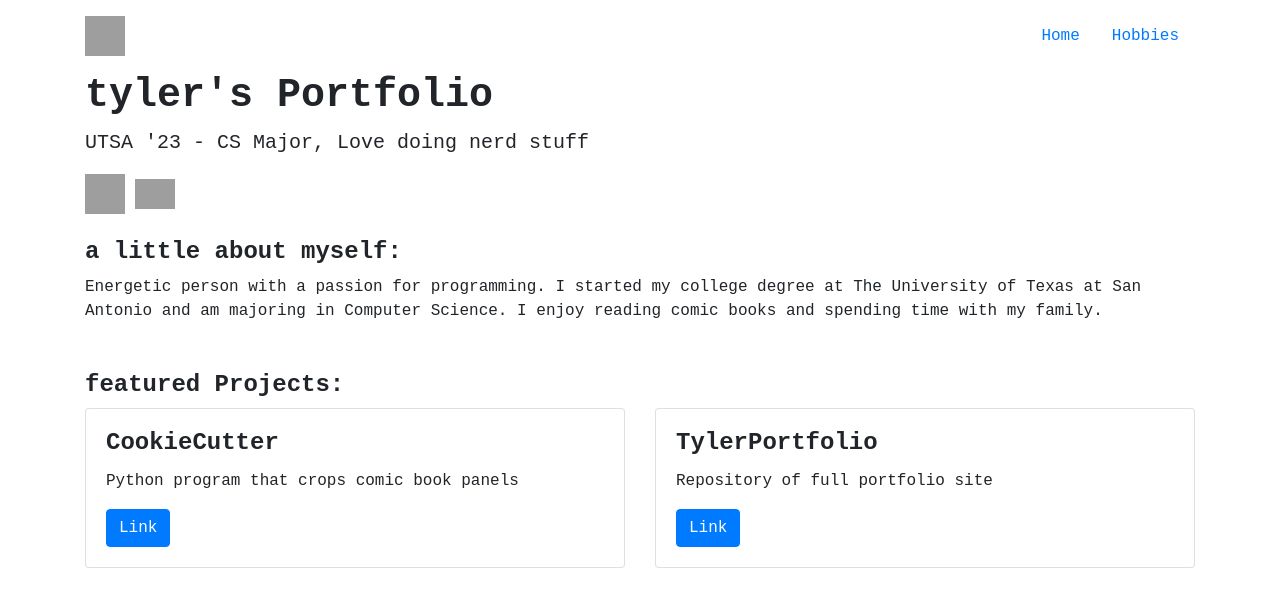
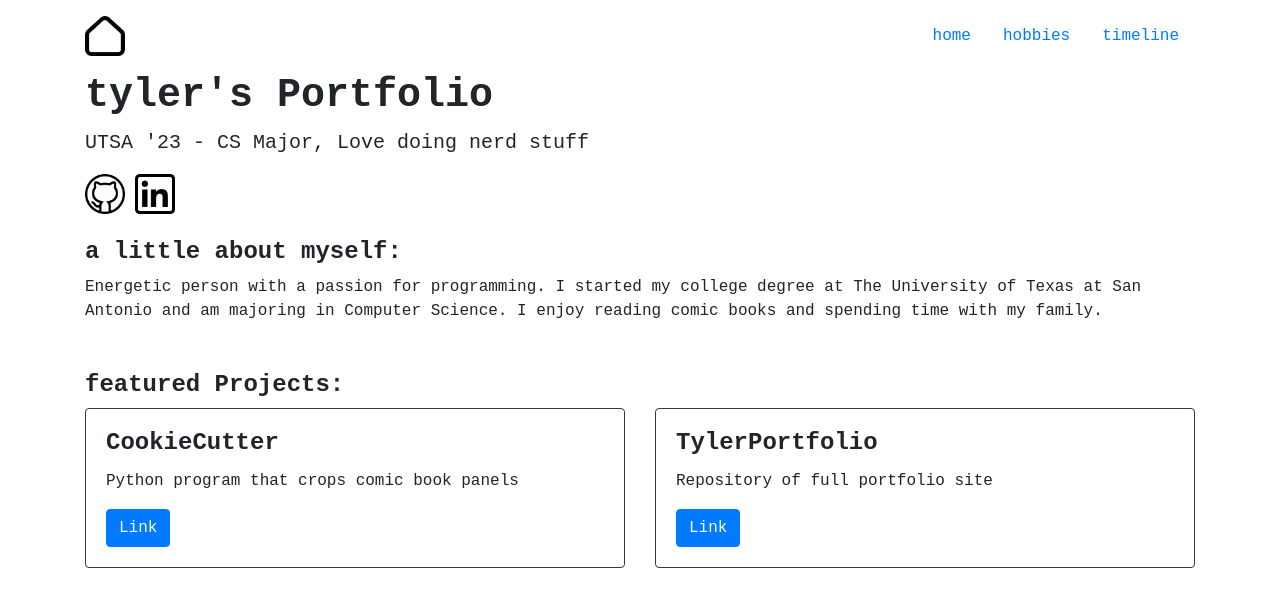
Before and after one commit to tdizzlefizzle1/tylerportfolio, a Flask app: page / in a window 1280 px wide. Shown: the top 607 px of the page. Run offline with Flask 2, Linux system fonts and the light colour scheme; parts of the project's set-up code (start-up, migrations or seed data) failed here and were passed over; grey boxes are pictures that could not be loaded.

Commit message:
Fixed spacing on the timeline page and created new static folder

```diff
--- a/app/templates/base.html
+++ b/app/templates/base.html
@@ -24,17 +24,20 @@
     <div class="row">
     <div class="col">
       <a href="/">
-        <img src="https://cdn-icons.flaticon.com/png/512/2198/premium/2198321.png?token=exp=1656387242~hmac=4810a63e9212f06000bf3f8355322730" width="40" height="40">
+        <img src="static/img/house.png" width="40" height="40">
       </a>
     </div>
     <div class="col">
         <nav>
           <ul class="nav nav-pills justify-content-end">
             <li class="nav-item">
-              <a href="/" class="nav-link">Home</a>
+              <a href="/" class="nav-link">home</a>
             </li>
             <li class="nav-item">
-              <a href="#" class="nav-link">Hobbies</a>
+              <a href="#" class="nav-link">hobbies</a>
+            </li>
+            <li class="nav-item">
+              <a href="/timeline" class="nav-link">timeline</a>
             </li>
           </ul>
         </nav>
--- a/app/templates/tylerwork.html
+++ b/app/templates/tylerwork.html
@@ -9,10 +9,10 @@
       <div class="row">
         <div class="col">
             <a href="https://github.com/tdizzlefizzle1">
-                <img src="https://cdn-icons-png.flaticon.com/512/1051/1051377.png" width="40" height="40">
+                <img src="static/img/github-logo.png" width="40" height="40">
             </a>
             <a href="#">
-                <img src="https://cdn-icons-png.flaticon.com/512/1384/1384088.png" width="40" heigh="40">
+                <img src="static/img/link-logo.png" width="40" heigh="40">
             </a>
         </div>
       </div>
@@ -32,7 +32,7 @@
     <h4>featured Projects:</h4>
     <div class="row">
     <div class="col">
-      <div class="card">
+      <div class="card border border-dark">
         <div class="card-body">
           <h4 class="card-title">CookieCutter</h4>
           <p class="card-text">Python program that crops comic book panels</p>
@@ -41,7 +41,7 @@
       </div>
     </div>
     <div class="col">
-      <div class="card">
+      <div class="card borderr border-dark">
         <div class="card-body">
           <h4 class="card-title">TylerPortfolio</h4>
           <p class="card-text">Repository of full portfolio site</p>
```
Also changed, not shown: app/templates/timeline.html (+47 -19 lines), app/static/img/github-logo.png (added), app/static/img/house.png (added), app/static/img/link-logo.png (added), app/static/styles/main.css (line endings or trailing spaces), 1 other file.
